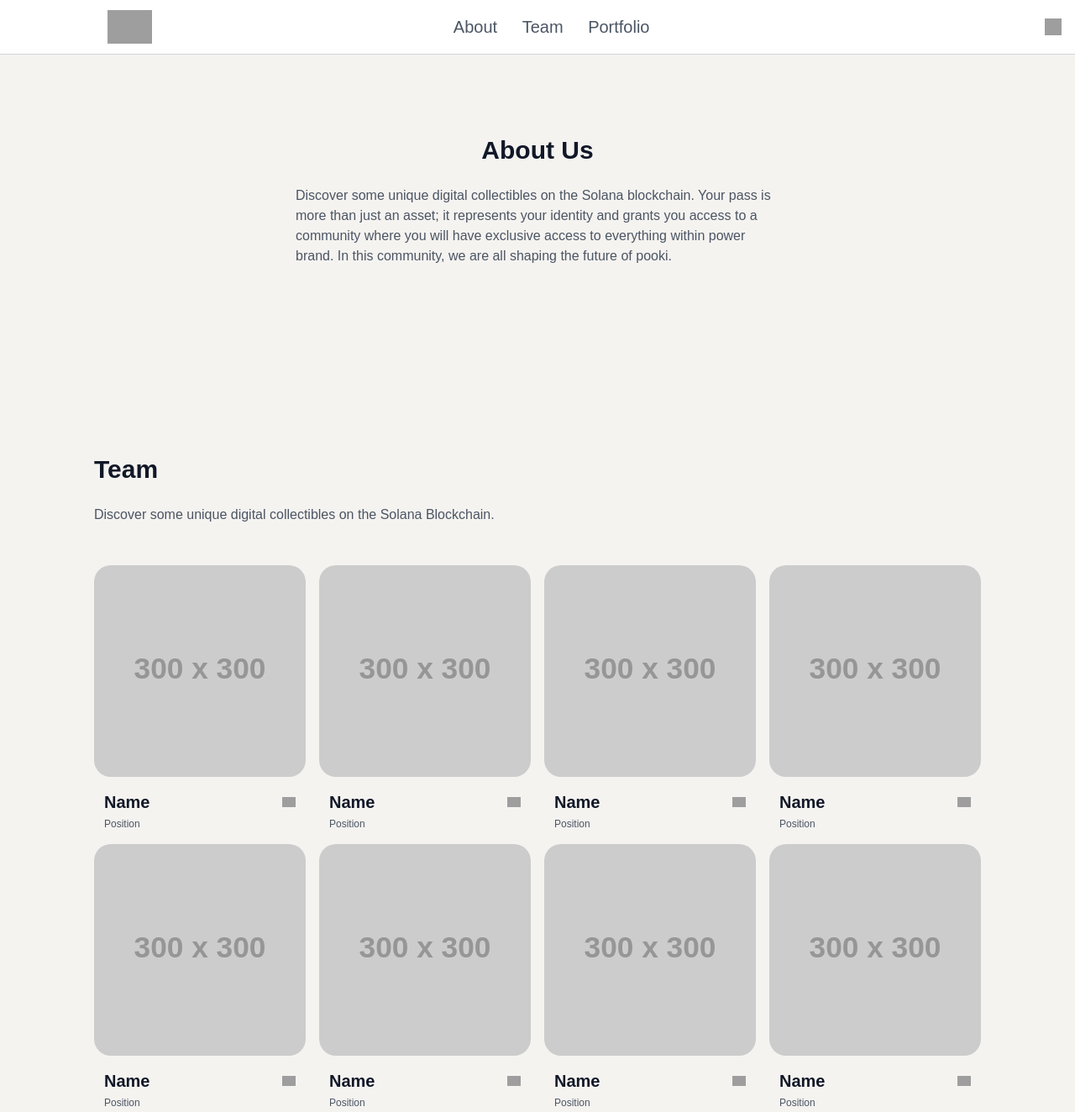
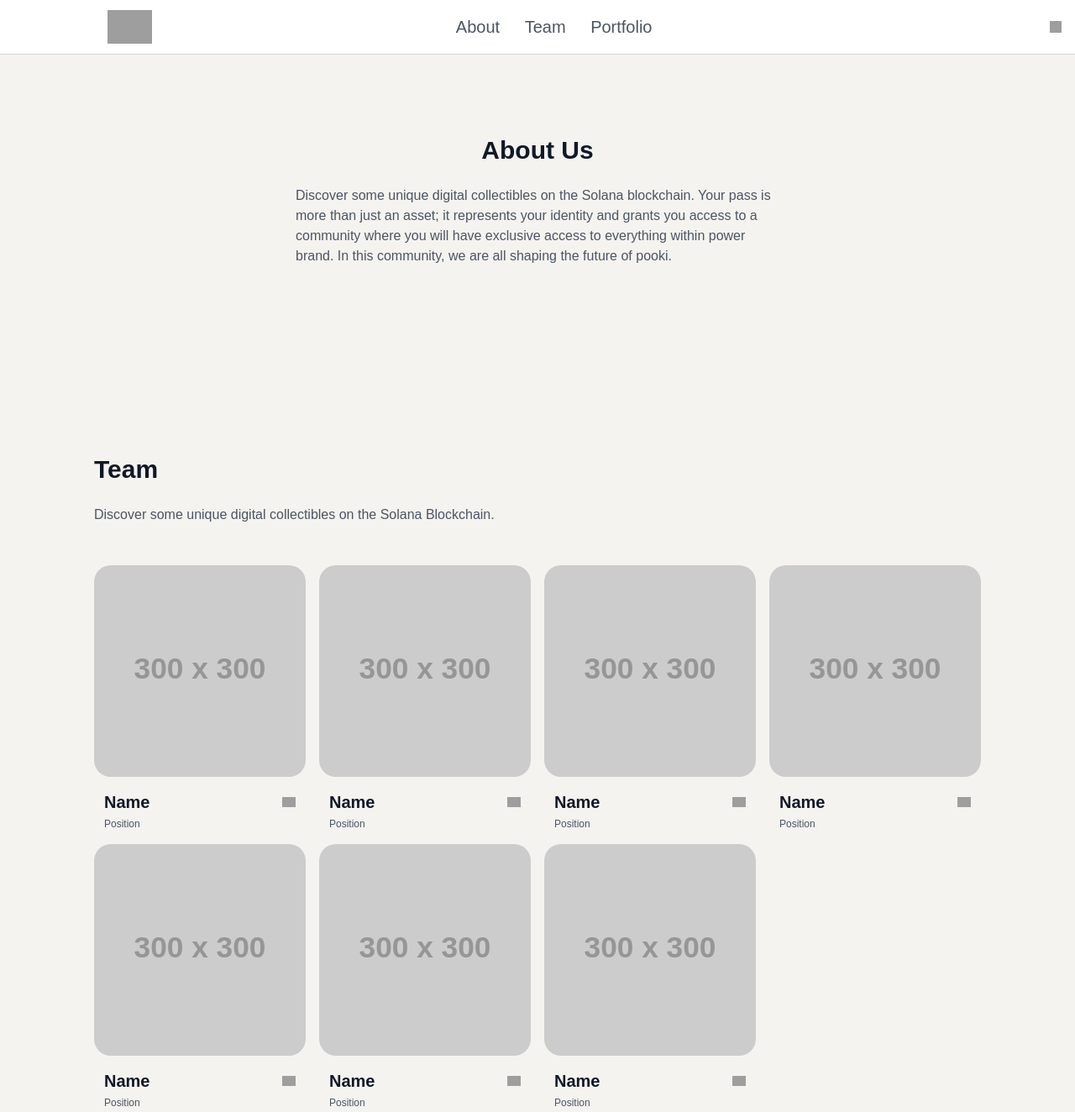
Before and after one commit to Tank19781978/bvc, a website: page index.html in a window 1280 px wide. Shown: the top 1324 px of the page at 84% size. Drawn offline with nearby package versions, Linux system fonts and the light colour scheme; grey boxes are pictures that could not be loaded; placeholder pictures from the web are drawn by us.

Commit message:
Add files via upload

```diff
--- a/index.html
+++ b/index.html
@@ -1,4 +1,5 @@
 <html lang="en">
+
 <head>
     <meta charset="UTF-8">
     <meta name="viewport" content="width=device-width, initial-scale=1.0">
@@ -6,7 +7,8 @@
     <script src="https://cdn.tailwindcss.com"></script>
     <link rel="preconnect" href="https://fonts.googleapis.com">
     <link rel="preconnect" href="https://fonts.gstatic.com" crossorigin>
-    <link href="https://fonts.googleapis.com/css2?family=Roboto+Mono:ital,wght@0,377;1,377&display=swap" rel="stylesheet">
+    <link href="https://fonts.googleapis.com/css2?family=Roboto+Mono:ital,wght@0,377;1,377&display=swap"
+        rel="stylesheet">
     <style>
         body {
             font-family: 'Roboto Mono', sans-serif;
@@ -15,6 +17,7 @@
             font-style: normal;
 
         }
+
         /* Additional styles to ensure the sticky header doesn't cover the section titles */
         :target::before {
             content: "";
@@ -22,23 +25,49 @@
             height: 100px;
             margin-top: -100px;
         }
+
         #userPFP {
             transition: transform 0.3s ease-in-out, opacity 0.3s ease-in-out;
             border-radius: 20px;
         }
+
         .grid img:hover {
             transform: scale(1.03);
             opacity: 0.8;
         }
-        .headerFontSize{
-            font-size:3.5vw;
-        }
-        .smallLogoPicture{
-            width: 9vw;
-            height:3vh;
+
+        .headerFontSize {
+            font-size: 3.5vw;
         }
 
+        .smallLogoPicture {
+            width: 9vw;
+            height: 3vh;
+        }
 
+        .hover-underline {
+            position: relative;
+            text-decoration: none;
+            color: grey;
+            transition: color 0.5s ease;
+        }
+
+        .hover-underline::after {
+            content: '';
+            position: absolute;
+            left: 0;
+            right: 0;
+            bottom: 0;
+            height: 1px;
+            background-color: grey;
+            transition: transform 0.8s ease;
+            transform: scaleX(0);
+            transform-origin: left center;
+        }
+
+        .hover-underline:hover::after {
+            transform: scaleX(1);
+        }
     </style>
 </head>
 
@@ -51,19 +80,21 @@
 
                 <div class="flex-grow-0">
 
-                    <img src='https://i.postimg.cc/MKN03k9d/BVC-1.png' alt='bvc-logo-1-black' class="smallLogoPicture sm:h-10 sm:w-full px-0 lg:pl-28 md:pl-10 sm:pl-5" /></a>
+                    <img src='https://i.postimg.cc/MKN03k9d/BVC-1.png' alt='bvc-logo-1-black'
+                        class="smallLogoPicture sm:h-10 sm:w-full px-0 lg:pl-28 md:pl-10 sm:pl-5" /></a>
                 </div>
 
                 <nav class="headerFontSize flex-grow text-center sm:text-xl space-x-0 sm:space-x-6 ">
-                    <a href="#about" class="text-gray-600 hover:text-gray-900">About</a>
-                    <a href="#team" class="text-gray-600 hover:text-gray-900">Team</a>
-                    <a href="#portfolio" class="text-gray-600 hover:text-gray-900">Portfolio</a>
+                    <a href="#about" class="text-gray-600 hover-underline  ">About</a>
+                    <a href="#team" class="text-gray-600 hover-underline ">Team</a>
+                    <a href="#portfolio" class="text-gray-600 hover-underline ">Portfolio</a>
                 </nav>
-                <div class="flex-grow sm:flex-grow-0 lg:pr-28 md:pr-10 sm:pr-5"></div>
+                <div class=" sm:flex-grow-0 lg:pr-28 md:pr-10 sm:pr-5"></div>
 
                 <div class="text-gray-600 cursor-pointer">
                     <a href="https://twitter.com/akajdang" target="_blank">
-                    <img src="https://i.postimg.cc/Xv5B5mfh/logo-black-png-twimg-1920.png" alt="twitter-logo"class= "h-3 w-3 sm:h-5 sm:w-5">
+                        <img src="https://i.postimg.cc/Xv5B5mfh/logo-black-png-twimg-1920.png" alt="twitter-logo"
+                            class="h-3 w-3 sm:h-3.5 sm:w-3.5">
                     </a>
                 </div>
             </div>
@@ -76,7 +107,9 @@
                 About Us
             </h2>
             <p class="text-gray-600 mb-12 text-left max-w-xl items-center">
-             Discover some unique digital collectibles on the Solana blockchain. Your pass is more than just an asset; it represents your identity and grants you access to a community where you will have exclusive access to everything within power brand. In this community, we are all shaping the future of pooki.
+                Discover some unique digital collectibles on the Solana blockchain. Your pass is more than just an
+                asset; it represents your identity and grants you access to a community where you will have exclusive
+                access to everything within power brand. In this community, we are all shaping the future of pooki.
             </p>
         </section>
 
@@ -89,14 +122,17 @@
             <div class="grid grid-cols-2 sm:grid-cols-2 md:grid-cols-3 lg:grid-cols-4 gap-4">
 
                 <div class="space-y-1 text-left items-center ">
-                    <img alt="Placeholder image representing a team member" id="userPFP" class="w-full sm:w-auto block mx-auto aspect-w-1 aspect-h-1" src="https://placehold.co/300x300" />
+                    <img alt="Placeholder image representing a team member" id="userPFP"
+                        class="w-full sm:w-auto block mx-auto aspect-w-1 aspect-h-1"
+                        src="https://placehold.co/300x300" />
                     <div class="pl-3 pt-3 flex items-center">
                         <div class="flex-grow text-xs sm:text-xl font-semibold">
                             Name
                         </div>
                         <span>
                             <a href="https://twitter.com" target="_blank">
-                                <img src="https://i.postimg.cc/Xv5B5mfh/logo-black-png-twimg-1920.png" class="h-3 pr-3" alt="X">
+                                <img src="https://i.postimg.cc/Xv5B5mfh/logo-black-png-twimg-1920.png" class="h-3 pr-3"
+                                    alt="X">
                             </a>
                         </span>
                     </div>
@@ -104,14 +140,17 @@
                 </div>
 
                 <div class="space-y-1 text-left items-center ">
-                    <img alt="Placeholder image representing a team member" id="userPFP" class="w-full sm:w-auto block mx-auto aspect-w-1 aspect-h-1" src="https://placehold.co/300x300" />
+                    <img alt="Placeholder image representing a team member" id="userPFP"
+                        class="w-full sm:w-auto block mx-auto aspect-w-1 aspect-h-1"
+                        src="https://placehold.co/300x300" />
                     <div class="pl-3 pt-3 flex items-center">
                         <div class="flex-grow text-xs sm:text-xl font-semibold">
                             Name
                         </div>
                         <span>
                             <a href="https://twitter.com" target="_blank">
-                                <img src="https://i.postimg.cc/Xv5B5mfh/logo-black-png-twimg-1920.png" class="h-3 pr-3" alt="X">
+                                <img src="https://i.postimg.cc/Xv5B5mfh/logo-black-png-twimg-1920.png" class="h-3 pr-3"
+                                    alt="X">
                             </a>
                         </span>
                     </div>
@@ -119,14 +158,17 @@
                 </div>
 
                 <div class="space-y-1 text-left items-center ">
-                    <img alt="Placeholder image representing a team member" id="userPFP" class="w-full sm:w-auto block mx-auto aspect-w-1 aspect-h-1" src="https://placehold.co/300x300" />
+                    <img alt="Placeholder image representing a team member" id="userPFP"
+                        class="w-full sm:w-auto block mx-auto aspect-w-1 aspect-h-1"
+                        src="https://placehold.co/300x300" />
                     <div class="pl-3 pt-3 flex items-center">
                         <div class="flex-grow text-xs sm:text-xl font-semibold">
                             Name
                         </div>
                         <span>
                             <a href="https://twitter.com" target="_blank">
-                                <img src="https://i.postimg.cc/Xv5B5mfh/logo-black-png-twimg-1920.png" class="h-3 pr-3" alt="X">
+                                <img src="https://i.postimg.cc/Xv5B5mfh/logo-black-png-twimg-1920.png" class="h-3 pr-3"
+                                    alt="X">
                             </a>
                         </span>
                     </div>
@@ -134,14 +176,17 @@
                 </div>
 
                 <div class="space-y-1 text-left items-center ">
-                    <img alt="Placeholder image representing a team member" id="userPFP" class="w-full sm:w-auto block mx-auto aspect-w-1 aspect-h-1" src="https://placehold.co/300x300" />
+                    <img alt="Placeholder image representing a team member" id="userPFP"
+                        class="w-full sm:w-auto block mx-auto aspect-w-1 aspect-h-1"
+                        src="https://placehold.co/300x300" />
                     <div class="pl-3 pt-3 flex items-center">
                         <div class="flex-grow text-xs sm:text-xl font-semibold">
                             Name
                         </div>
                         <span>
                             <a href="https://twitter.com" target="_blank">
-                                <img src="https://i.postimg.cc/Xv5B5mfh/logo-black-png-twimg-1920.png" class="h-3 pr-3" alt="X">
+                                <img src="https://i.postimg.cc/Xv5B5mfh/logo-black-png-twimg-1920.png" class="h-3 pr-3"
+                                    alt="X">
                             </a>
                         </span>
                     </div>
@@ -149,14 +194,17 @@
                 </div>
 
                 <div class="space-y-1 text-left items-center ">
-                    <img alt="Placeholder image representing a team member" id="userPFP" class="w-full sm:w-auto block mx-auto aspect-w-1 aspect-h-1" src="https://placehold.co/300x300" />
+                    <img alt="Placeholder image representing a team member" id="userPFP"
+                        class="w-full sm:w-auto block mx-auto aspect-w-1 aspect-h-1"
+                        src="https://placehold.co/300x300" />
                     <div class="pl-3 pt-3 flex items-center">
                         <div class="flex-grow text-xs sm:text-xl font-semibold">
                             Name
                         </div>
                         <span>
                             <a href="https://twitter.com" target="_blank">
-                                <img src="https://i.postimg.cc/Xv5B5mfh/logo-black-png-twimg-1920.png" class="h-3 pr-3" alt="X">
+                                <img src="https://i.postimg.cc/Xv5B5mfh/logo-black-png-twimg-1920.png" class="h-3 pr-3"
+                                    alt="X">
                             </a>
                         </span>
                     </div>
@@ -164,14 +212,17 @@
                 </div>
 
                 <div class="space-y-1 text-left items-center ">
-                    <img alt="Placeholder image representing a team member" id="userPFP" class="w-full sm:w-auto block mx-auto aspect-w-1 aspect-h-1" src="https://placehold.co/300x300" />
+                    <img alt="Placeholder image representing a team member" id="userPFP"
+                        class="w-full sm:w-auto block mx-auto aspect-w-1 aspect-h-1"
+                        src="https://placehold.co/300x300" />
                     <div class="pl-3 pt-3 flex items-center">
                         <div class="flex-grow text-xs sm:text-xl font-semibold">
                             Name
                         </div>
                         <span>
                             <a href="https://twitter.com" target="_blank">
-                                <img src="https://i.postimg.cc/Xv5B5mfh/logo-black-png-twimg-1920.png" class="h-3 pr-3" alt="X">
+                                <img src="https://i.postimg.cc/Xv5B5mfh/logo-black-png-twimg-1920.png" class="h-3 pr-3"
+                                    alt="X">
                             </a>
                         </span>
                     </div>
@@ -179,29 +230,17 @@
                 </div>
 
                 <div class="space-y-1 text-left items-center ">
-                    <img alt="Placeholder image representing a team member" id="userPFP" class="w-full sm:w-auto block mx-auto aspect-w-1 aspect-h-1" src="https://placehold.co/300x300" />
+                    <img alt="Placeholder image representing a team member" id="userPFP"
+                        class="w-full sm:w-auto block mx-auto aspect-w-1 aspect-h-1"
+                        src="https://placehold.co/300x300" />
                     <div class="pl-3 pt-3 flex items-center">
                         <div class="flex-grow text-xs sm:text-xl font-semibold">
                             Name
                         </div>
                         <span>
                             <a href="https://twitter.com" target="_blank">
-                                <img src="https://i.postimg.cc/Xv5B5mfh/logo-black-png-twimg-1920.png" class="h-3 pr-3" alt="X">
-                            </a>
-                        </span>
-                    </div>
-                    <div class="pl-3 text-xs sm:text-l text-gray-600">Position</div>
-                </div>
-
-                <div class="space-y-1 text-left items-center ">
-                    <img alt="Placeholder image representing a team member" id="userPFP" class="w-full sm:w-auto block mx-auto aspect-w-1 aspect-h-1" src="https://placehold.co/300x300" />
-                    <div class="pl-3 pt-3 flex items-center">
-                        <div class="flex-grow text-xs sm:text-xl font-semibold">
-                            Name
-                        </div>
-                        <span>
-                            <a href="https://twitter.com" target="_blank">
-                                <img src="https://i.postimg.cc/Xv5B5mfh/logo-black-png-twimg-1920.png" class="h-3 pr-3" alt="X">
+                                <img src="https://i.postimg.cc/Xv5B5mfh/logo-black-png-twimg-1920.png" class="h-3 pr-3"
+                                    alt="X">
                             </a>
                         </span>
                     </div>
@@ -223,14 +262,16 @@
             <div class="grid grid-cols-2 sm:grid-cols-2 md:grid-cols-3 lg:grid-cols-4 gap-4">
 
                 <div class="space-y-2 text-center">
-                    <img alt="Placeholder image representing a team member" id="userPFP" class="w-full block mx-auto aspect-w-1 aspect-h-1" src="https://placehold.co/300x300" />
+                    <img alt="Placeholder image representing a team member" id="userPFP"
+                        class="w-full block mx-auto aspect-w-1 aspect-h-1" src="https://placehold.co/300x300" />
                     <div class="text-center flex">
                         <div class="flex-grow font-semibold">
                             Name
                         </div>
                         <span>
                             <a href="https://twitter.com" target="_blank">
-                                <img src="https://i.postimg.cc/Xv5B5mfh/logo-black-png-twimg-1920.png" class="h-4" alt="X">
+                                <img src="https://i.postimg.cc/Xv5B5mfh/logo-black-png-twimg-1920.png" class="h-4"
+                                    alt="X">
                             </a>
                         </span>
                     </div>
@@ -239,14 +280,16 @@
 
 
                 <div class="space-y-2 text-center">
-                    <img alt="Placeholder image representing a team member" id="userPFP" class="w-full block mx-auto aspect-w-1 aspect-h-1" src="https://placehold.co/300x300" />
+                    <img alt="Placeholder image representing a team member" id="userPFP"
+                        class="w-full block mx-auto aspect-w-1 aspect-h-1" src="https://placehold.co/300x300" />
                     <div class="text-center flex">
                         <div class="flex-grow font-semibold">
                             Name
                         </div>
                         <span>
                             <a href="https://twitter.com" target="_blank">
-                                <img src="https://i.postimg.cc/Xv5B5mfh/logo-black-png-twimg-1920.png" class="h-4" alt="X">
+                                <img src="https://i.postimg.cc/Xv5B5mfh/logo-black-png-twimg-1920.png" class="h-4"
+                                    alt="X">
                             </a>
                         </span>
                     </div>
@@ -255,14 +298,16 @@
 
 
                 <div class="space-y-2 text-center">
-                    <img alt="Placeholder image representing a team member" id="userPFP" class="w-full block mx-auto aspect-w-1 aspect-h-1" src="https://placehold.co/300x300" />
+                    <img alt="Placeholder image representing a team member" id="userPFP"
+                        class="w-full block mx-auto aspect-w-1 aspect-h-1" src="https://placehold.co/300x300" />
                     <div class="text-center flex">
                         <div class="flex-grow font-semibold">
                             Name
                         </div>
                         <span>
                             <a href="https://twitter.com" target="_blank">
-                                <img src="https://i.postimg.cc/Xv5B5mfh/logo-black-png-twimg-1920.png" class="h-4" alt="X">
+                                <img src="https://i.postimg.cc/Xv5B5mfh/logo-black-png-twimg-1920.png" class="h-4"
+                                    alt="X">
                             </a>
                         </span>
                     </div>
@@ -271,14 +316,16 @@
 
 
                 <div class="space-y-2 text-center">
-                    <img alt="Placeholder image representing a team member" id="userPFP" class="w-full block mx-auto aspect-w-1 aspect-h-1" src="https://placehold.co/300x300" />
+                    <img alt="Placeholder image representing a team member" id="userPFP"
+                        class="w-full block mx-auto aspect-w-1 aspect-h-1" src="https://placehold.co/300x300" />
                     <div class="text-center flex">
                         <div class="flex-grow font-semibold">
                             Name
                         </div>
                         <span>
                             <a href="https://twitter.com" target="_blank">
-                                <img src="https://i.postimg.cc/Xv5B5mfh/logo-black-png-twimg-1920.png" class="h-4" alt="X">
+                                <img src="https://i.postimg.cc/Xv5B5mfh/logo-black-png-twimg-1920.png" class="h-4"
+                                    alt="X">
                             </a>
                         </span>
                     </div>
@@ -287,14 +334,16 @@
 
 
                 <div class="space-y-2 text-center">
-                    <img alt="Placeholder image representing a team member" id="userPFP" class="w-full block mx-auto aspect-w-1 aspect-h-1" src="https://placehold.co/300x300" />
+                    <img alt="Placeholder image representing a team member" id="userPFP"
+                        class="w-full block mx-auto aspect-w-1 aspect-h-1" src="https://placehold.co/300x300" />
                     <div class="text-center flex">
                         <div class="flex-grow font-semibold">
                             Name
                         </div>
                         <span>
                             <a href="https://twitter.com" target="_blank">
-                                <img src="https://i.postimg.cc/Xv5B5mfh/logo-black-png-twimg-1920.png" class="h-4" alt="X">
+                                <img src="https://i.postimg.cc/Xv5B5mfh/logo-black-png-twimg-1920.png" class="h-4"
+                                    alt="X">
                             </a>
                         </span>
                     </div>
@@ -303,14 +352,16 @@
 
 
                 <div class="space-y-2 text-center">
-                    <img alt="Placeholder image representing a team member" id="userPFP" class="w-full block mx-auto aspect-w-1 aspect-h-1" src="https://placehold.co/300x300" />
+                    <img alt="Placeholder image representing a team member" id="userPFP"
+                        class="w-full block mx-auto aspect-w-1 aspect-h-1" src="https://placehold.co/300x300" />
                     <div class="text-center flex">
                         <div class="flex-grow font-semibold">
                             Name
                         </div>
                         <span>
                             <a href="https://twitter.com" target="_blank">
-                                <img src="https://i.postimg.cc/Xv5B5mfh/logo-black-png-twimg-1920.png" class="h-4" alt="X">
+                                <img src="https://i.postimg.cc/Xv5B5mfh/logo-black-png-twimg-1920.png" class="h-4"
+                                    alt="X">
                             </a>
                         </span>
                     </div>
@@ -319,14 +370,16 @@
 
 
                 <div class="space-y-2 text-center">
-                    <img alt="Placeholder image representing a team member" id="userPFP" class="w-full block mx-auto aspect-w-1 aspect-h-1" src="https://placehold.co/300x300" />
+                    <img alt="Placeholder image representing a team member" id="userPFP"
+                        class="w-full block mx-auto aspect-w-1 aspect-h-1" src="https://placehold.co/300x300" />
                     <div class="text-center flex">
                         <div class="flex-grow font-semibold">
                             Name
                         </div>
                         <span>
                             <a href="https://twitter.com" target="_blank">
-                                <img src="https://i.postimg.cc/Xv5B5mfh/logo-black-png-twimg-1920.png" class="h-4" alt="X">
+                                <img src="https://i.postimg.cc/Xv5B5mfh/logo-black-png-twimg-1920.png" class="h-4"
+                                    alt="X">
                             </a>
                         </span>
                     </div>
@@ -352,8 +405,8 @@
                 if (targetElement) {
                     const targetPosition = targetElement.getBoundingClientRect().top;
                     var offsetPosition = targetPosition + window.pageYOffset - headerHeight;
-            if(targetID=="#about"){
-                offsetPosition = targetPosition+window.pageYOffset - 150;
+                    if (targetID == "#about") {
+                        offsetPosition = targetPosition + window.pageYOffset - 150;
                     }
                     window.scrollTo({
                         top: offsetPosition,
```
Lines whose indentation alone changed are shown as unchanged.
